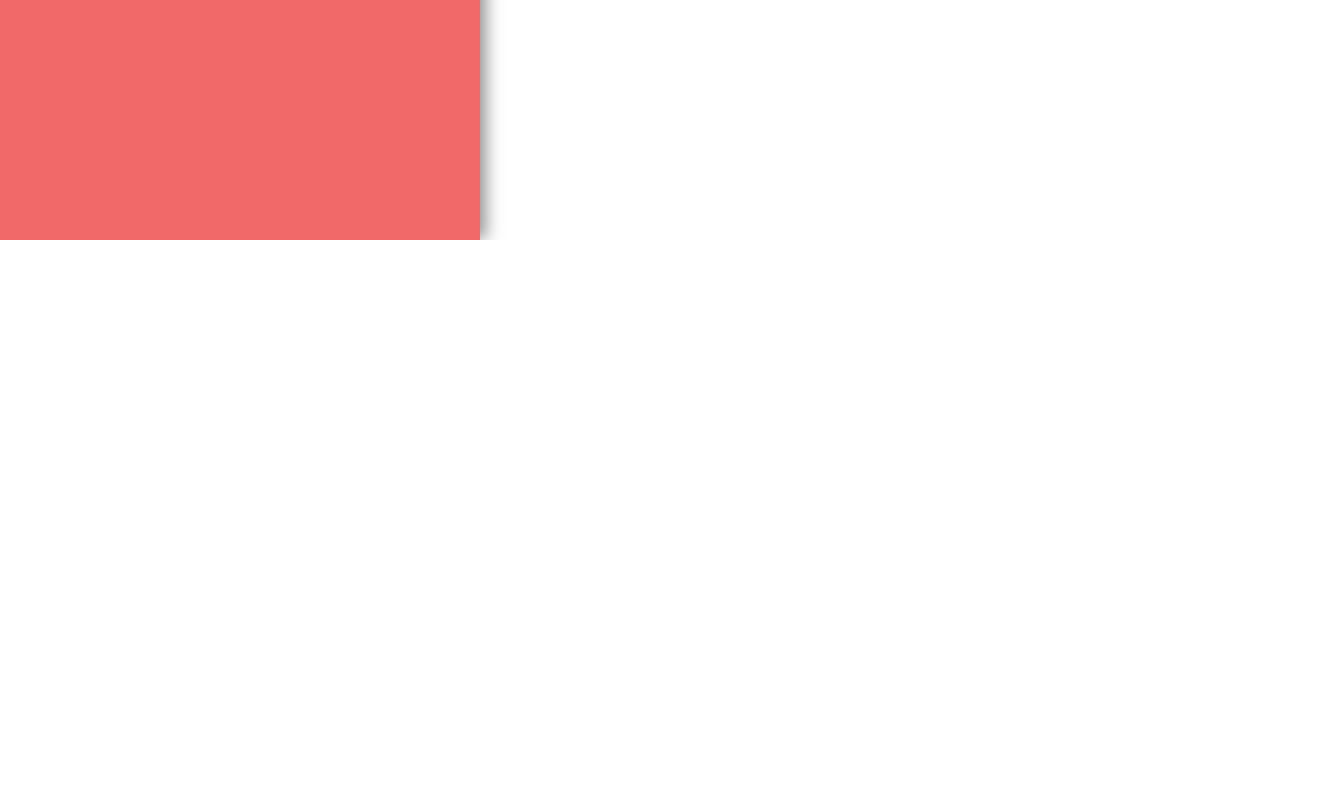
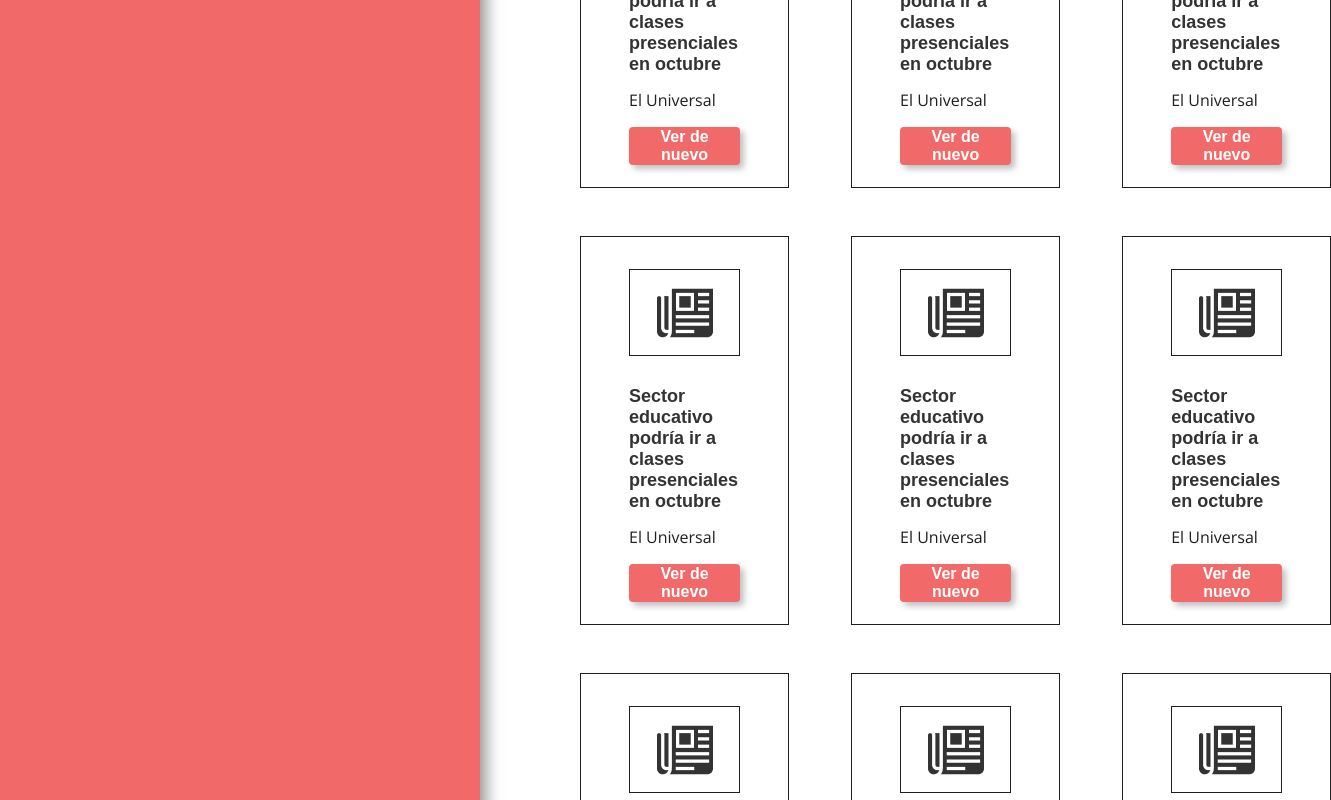
Before and after one commit to MikeMV97/esFakeFrontend, a Next.js app: page /my-analysis in a window 1280 px wide. Shown: the part 560-1360 px from the top of the page, 1331 px wide, since content can reach past the window. Before the commit the page ends 800 px from the top, so only its background shows below. Built offline with nearby package versions, Linux system fonts and the light colour scheme; a web font is replaced by a local one.

Commit message:
:sparkles: Adding news component and news container

```diff
--- /dev/null
+++ b/components/NewsAnalysis/index.js
@@ -0,0 +1,20 @@
+import PropTypes from "prop-types";
+import { StyledNew } from "./styles";
+
+export const NewsAnalysis = ({ title, name }) => {
+  return (
+    <StyledNew>
+      <div>
+        <img src="/newsPaperIconBlack.png" />
+      </div>
+      <h5>{title}</h5>
+      <p>{name}</p>
+      <button>Ver de nuevo</button>
+    </StyledNew>
+  );
+};
+
+NewsAnalysis.propTypes = {
+  title: PropTypes.string.isRequired,
+  name: PropTypes.string.isRequired,
+};
--- /dev/null
+++ b/components/NewsAnalysis/styles.js
@@ -0,0 +1,44 @@
+import styled from "styled-components";
+
+export const StyledNew = styled.div`
+  width: calc(100% - 6rem);
+  padding: 0px 3rem;
+  border: 1px solid ${(props) => props.theme.black};
+
+  div {
+    display: flex;
+    justify-content: center;
+    align-items: center;
+    margin-top: 2rem;
+    height: 85px;
+    border: 1px solid ${(props) => props.theme.black};
+  }
+  h5 {
+    font-size: 18px;
+    margin-top: 2re;
+    margin-bottom: 0px;
+  }
+
+  p {
+    margin-top: 14px;
+    width: auto;
+    word-break: break-all;
+  }
+
+  button {
+    width: 100%;
+    border: none;
+    font-size: 16px;
+    background: ${(props) => props.theme.lightCoral};
+    color: ${(props) => props.theme.white};
+    font-weight: bold;
+    border-radius: 4px;
+    box-shadow: 4px 4px 6px rgba(0, 0, 0, 0.25);
+    border-radius: 4px;
+    margin-bottom: 1.4rem;
+  }
+
+  button:hover {
+      cursor: pointer;
+  }
+`;
--- a/pages/my-analysis.js
+++ b/pages/my-analysis.js
@@ -1,6 +1,8 @@
 import { SideBarMenu } from "../components/SideBarMenu";
 import { UserHomeContainer } from "../styles/UserHomeContainer/UserHomeContainer";
 import { MetricName } from "../components/MetricName";
+import { NewsAnalysis } from "../components/NewsAnalysis";
+import {NewsContainer} from "../styles/NewsContainer/NewsContainer"
 
 const MyAnalysis = () => {
   return (
@@ -23,7 +25,48 @@ const MyAnalysis = () => {
           </ul>
         </div>
         <h2>Análisis recientes</h2>
-        <div>Componentes de noticias</div>
+        <NewsContainer>
+          <NewsAnalysis
+            title="Sector educativo podría ir a clases presenciales en octubre "
+            name="El Universal"
+          />
+          <NewsAnalysis
+            title="Sector educativo podría ir a clases presenciales en octubre "
+            name="El Universal"
+          />
+          <NewsAnalysis
+            title="Sector educativo podría ir a clases presenciales en octubre "
+            name="El Universal"
+          />
+          <NewsAnalysis
+            title="Sector educativo podría ir a clases presenciales en octubre "
+            name="El Universal"
+          />
+          <NewsAnalysis
+            title="Sector educativo podría ir a clases presenciales en octubre "
+            name="El Universal"
+          />
+          <NewsAnalysis
+            title="Sector educativo podría ir a clases presenciales en octubre "
+            name="El Universal"
+          />
+          <NewsAnalysis
+            title="Sector educativo podría ir a clases presenciales en octubre "
+            name="El Universal"
+          />
+          <NewsAnalysis
+            title="Sector educativo podría ir a clases presenciales en octubre "
+            name="El Universal"
+          />
+          <NewsAnalysis
+            title="Sector educativo podría ir a clases presenciales en octubre "
+            name="El Universal"
+          />
+          <NewsAnalysis
+            title="Sector educativo podría ir a clases presenciales en octubre "
+            name="El Universal"
+          />
+        </NewsContainer>
       </main>
     </UserHomeContainer>
   );
--- /dev/null
+++ b/styles/NewsContainer/NewsContainer.js
@@ -0,0 +1,8 @@
+import styled from 'styled-components';
+
+export const NewsContainer = styled.div`
+    display: grid;
+    grid-template-columns: 1fr 1fr 1fr;
+    column-gap: 4rem;
+    row-gap: 3rem;
+`
```
